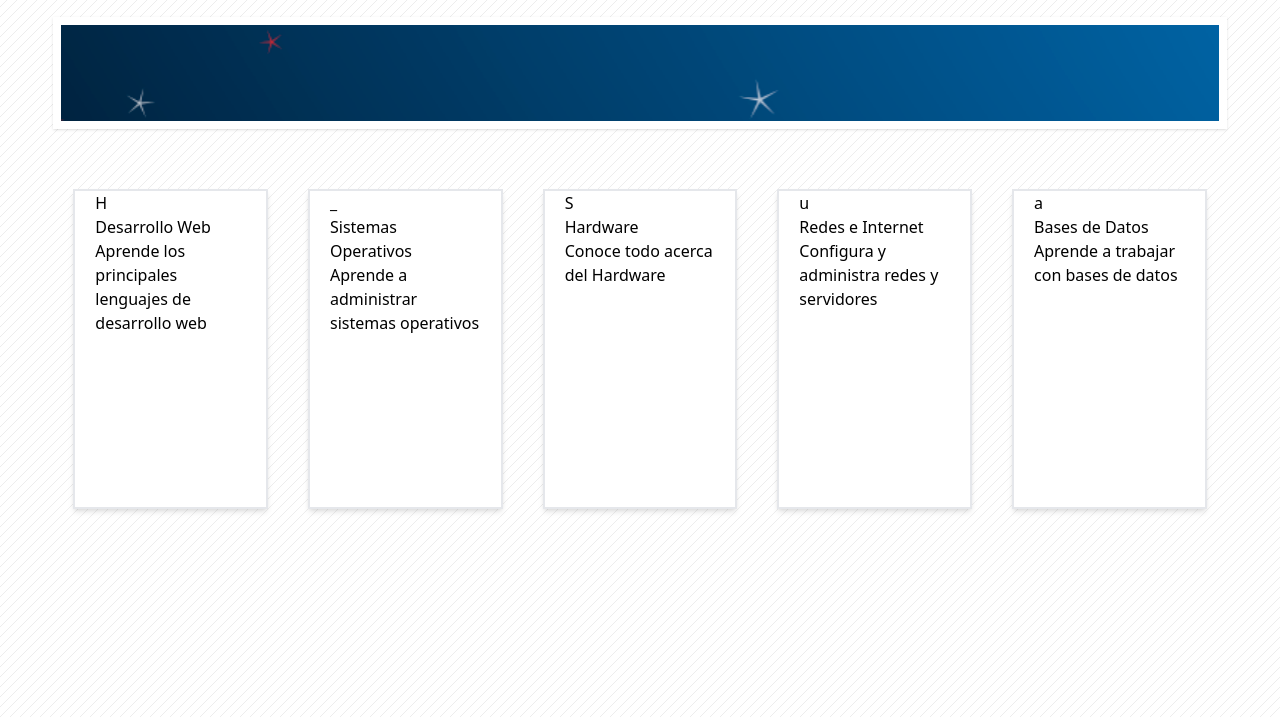
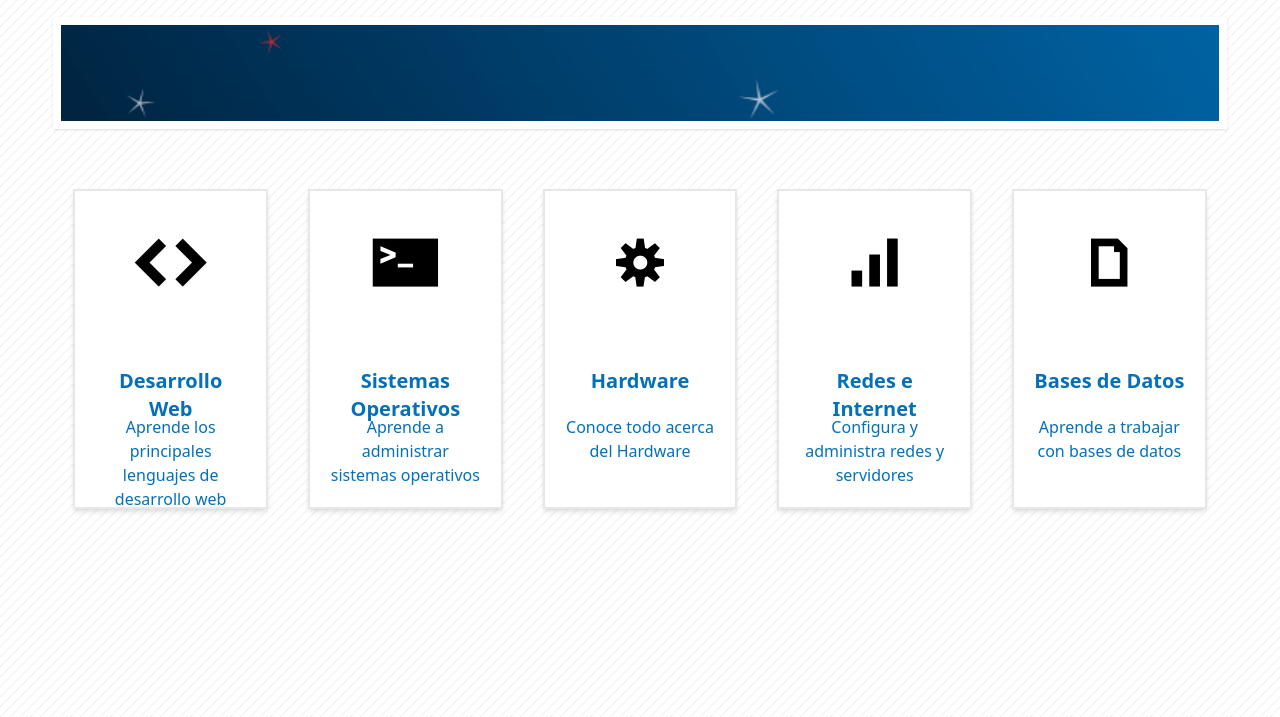
Before and after one commit to Seabird15/tailwindMaqueta, a website: page src/index.html in a window 1280 px wide. Shown: the part 83-800 px from the top of the page. Drawn offline with Linux system fonts and the light colour scheme.

Commit message:
cards estiladas

```diff
--- a/src/index.html
+++ b/src/index.html
@@ -67,9 +67,9 @@
         <!--Inicio tarjetas-->
         <div id="cards" class="flex justify-between flex-nowrap">
             <div class="card">
-                <p class="card-icon">
+                <span class="card-icon">
                     H
-                </p>
+                </span>
                 <h2 class="card-category">
                     Desarrollo Web
                 </h2>
@@ -78,9 +78,9 @@
                 </p>
             </div>
             <div class="card">
-                <p class="card-icon">
+                <span class="card-icon">
                     _
-                </p>
+                </span>
                 <h2 class="card-category">
                     Sistemas Operativos
                 </h2>
@@ -89,9 +89,9 @@
                 </p>
             </div>
             <div class="card">
-                <p class="card-icon">
+                <span class="card-icon">
                     S
-                </p>
+                </span>
                 <h2 class="card-category">
                     Hardware
                 </h2>
--- a/src/styles.css
+++ b/src/styles.css
@@ -67,4 +67,17 @@
         @apply flex-1 px-5 m-5 mt-10 overflow-hidden transition duration-300 bg-white border-2 border-gray-200 border-solid shadow-md cursor-pointer h-80;
     }
 
+    .card-icon {
+        font-family: "WebSymbolsRegular";
+        @apply block w-full h-32 mx-auto mt-12 text-5xl text-center transition duration-300;
+    }
+
+    .card-category {
+        @apply w-full h-12 text-xl font-bold text-center transition duration-300 text-azul-oscuro;
+    }
+
+    .card-description {
+        @apply w-full h-12 text-base text-center transition duration-300 text-azul-oscuro;
+    }
+
 }
```
Also changed, not shown: dist/output.css.
